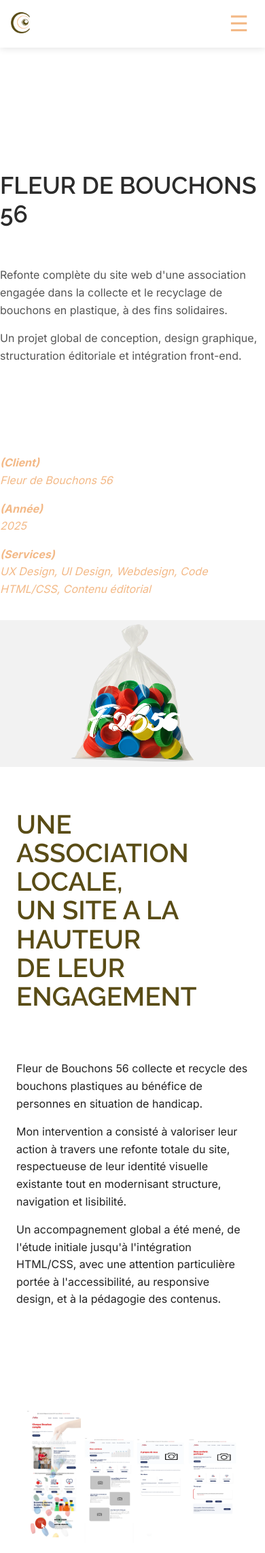
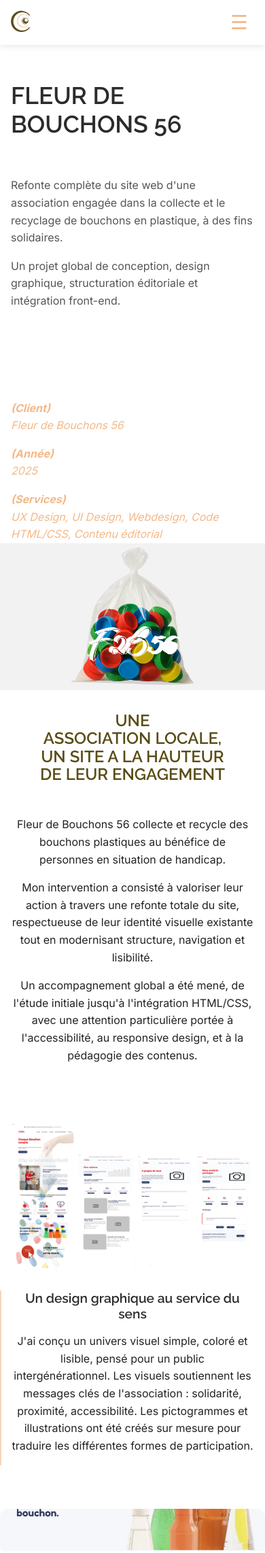
Before and after one commit to ZeTilt/portfolio-vanessa, a PHP site: template templates/portfolio/projet-fdb.html.twig in a window 390 px wide. Shown: the top 2284 px of the page at 68% size. Run offline with PHP 8.4, Linux system fonts and the light colour scheme; the template is opened without the code that fills it, so the values that code supplies are empty; some libraries are stand-ins or nearby versions.

Commit message:
Improve mobile responsive design for project pages
- Added responsive padding for project-block sections
- Fixed project-flex layout for mobile devices
- Improved project-image padding on mobile
- Enhanced typography responsiveness for project headings
- Fixed gap property in hero-split
- Updated hero-kajo padding for better mobile experience

🤖 Generated with [Claude Code](https://claude.ai/code)

Co-Authored-By: Claude <noreply@anthropic.com>

```diff
--- a/public/css/style.css
+++ b/public/css/style.css
@@ -351,14 +351,12 @@ h1 {
 
 @media (max-width: 768px) {
   .hero-kajo {
-    padding: 3rem 0 3rem 0;
     min-height: 80vh;
   }
 }
 
 @media (max-width: 480px) {
   .hero-kajo {
-    padding: 2rem 0 2rem 0;
     min-height: 70vh;
   }
 }
@@ -367,7 +365,7 @@ h1 {
   display: flex;
   flex-wrap: wrap;
   align-items: center;
-  gap: rem;
+  gap: 2rem;
 }
 
 .hero-image {
@@ -667,20 +665,7 @@ width: 100%;
 /* page projet parrapport framer kajo */
 
 .project-hero {
-  padding: 4rem 0;
   background-color: var(--color-bg);
-}
-
-@media (max-width: 768px) {
-  .project-hero {
-    padding: 3rem 0;
-  }
-}
-
-@media (max-width: 480px) {
-  .project-hero {
-    padding: 2rem 0;
-  }
 }
 
 .project-flex {
@@ -706,6 +691,12 @@ width: 100%;
 
 .project-flex.reverse {
   flex-direction: row-reverse;
+}
+
+@media (max-width: 768px) {
+  .project-flex.reverse {
+    flex-direction: column;
+  }
 }
 
 .project-text {
@@ -780,7 +771,6 @@ display: flex;
 
   margin-bottom: 1rem;
   text-transform: uppercase;
-  padding-top: 100px;
 }
 
 .project-image {
@@ -829,9 +819,20 @@ display: flex;
   font-size: 2.4rem;
   font-weight: 900;
   color: #594c16;
-
   line-height: 1.1;
   text-transform: uppercase;
+}
+
+@media (max-width: 768px) {
+  .project-heading-big {
+    font-size: 1.8rem;
+  }
+}
+
+@media (max-width: 480px) {
+  .project-heading-big {
+    font-size: 1.5rem;
+  }
 }
 
 .project-block {
@@ -840,10 +841,36 @@ display: flex;
   margin: 0 auto;
 }
 
+@media (max-width: 768px) {
+  .project-block {
+    padding: 3rem 0;
+  }
+}
+
+@media (max-width: 480px) {
+  .project-block {
+    padding: 2rem 0;
+  }
+}
+
 .project-flex {
   display: flex;
   gap: 3rem;
   align-items: flex-start;
+}
+
+@media (max-width: 768px) {
+  .project-flex {
+    flex-direction: column;
+    gap: 2rem;
+    align-items: center;
+  }
+}
+
+@media (max-width: 480px) {
+  .project-flex {
+    gap: 1.5rem;
+  }
 }
 
 .project-image {
@@ -852,6 +879,13 @@ display: flex;
   width: 100%;
 }
 
+@media (max-width: 768px) {
+  .project-image {
+    padding: 0;
+    max-width: 100%;
+  }
+}
+
 .project-image img {
   width: 100%;
   height: auto;
@@ -865,14 +899,31 @@ display: flex;
   justify-content: center;
 }
 
+@media (max-width: 768px) {
+  .project-text {
+    text-align: center;
+    padding: 0 1rem;
+  }
+}
+
 .project-subheading {
   font-family: var(--font-title);
   font-size: 1.6rem;
   font-weight: 800;
-
-
   margin-bottom: 1rem;
   line-height: 1.2;
+}
+
+@media (max-width: 768px) {
+  .project-subheading {
+    font-size: 1.4rem;
+  }
+}
+
+@media (max-width: 480px) {
+  .project-subheading {
+    font-size: 1.2rem;
+  }
 }
 
 .project-text p,
@@ -941,21 +992,11 @@ display: flex;
 
 }
 @media (max-width: 768px) {
-  .project-flex {
-    flex-direction: column;
-  align-items: center;
-}
-
-.project-text {
-  text-align: left;
-  padding: 0 1.5rem;
-  width: 100%;
-}
-
-.project-text p,
+  .project-text p,
   .project-subheading,
   .project-text ul {
-  text-align: left;
+    text-align: center;
+  }
 }
 .nav {
   opacity: 0;
@@ -1194,7 +1235,6 @@ display: flex;
 .contact-page {
   max-width: 900px;
   margin: 0 auto 80px;
-  padding: 200px 2rem 0;
 }
 
 .contact-container {
@@ -1334,9 +1374,6 @@ display: flex;
 
 /* Responsive design */
 @media (max-width: 768px) {
-  .contact-page {
-    padding: 150px 1rem 0;
-  }
 
   .contact-container {
     padding: 2rem;
```
